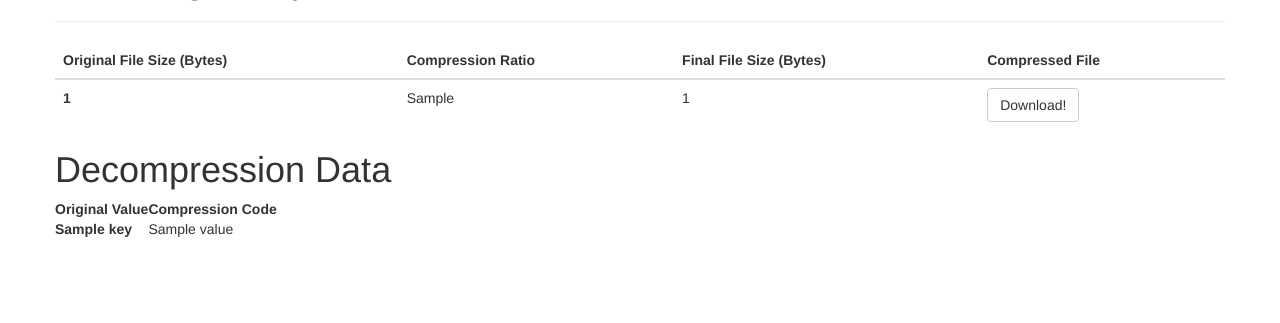
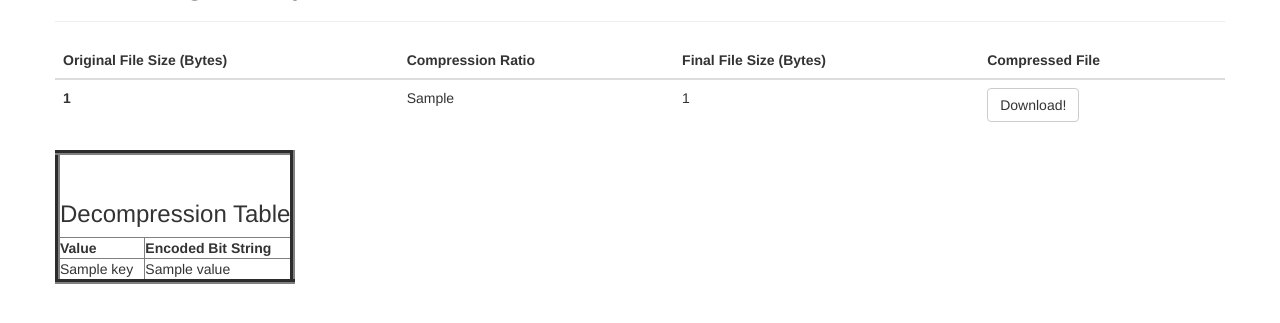
Before and after one commit to vvempati/huffmanEncoding, a Flask app: template app/templates/compress_output.html in a window 1280 px wide. Shown: the part 59-382 px from the top of the page. Run offline with Flask 2, Linux system fonts and the light colour scheme; the template is opened without the code that fills it: most values are stand-ins (such as "Sample title", 1, 10 or a date in 2020); some libraries are stand-ins or nearby versions.

Commit message:
formatting decompression data table

```diff
--- a/app/templates/compress_output.html
+++ b/app/templates/compress_output.html
@@ -34,19 +34,19 @@
             </tbody>
           </table>
 
-          <h1>Decompression Data</h1>
-          <table>
+          <table BORDER="5">
             <tr>
-                <th scope="col">Original Value</th>
-                <th scope="col"></th>
-                <th scope="col"></th>
-                <th scope="col">Compression Code</th>
-              </tr>
+              <th colspan="2">
+                <H3><BR>Decompression Table</H3>
+            </th>
+            </tr>
+            <tr>
+              <th>Value</th>
+              <th>Encoded Bit String</th>
+            </tr>
             {% for key, value in result.items() %}
               <tr>
-                <th> {{ key }} </th>
-                <th></th>
-                <th></th>
+                <td> {{ key }} </td>
                 <td> {{ value }} </td>
               </tr>
             {% endfor %}
```
